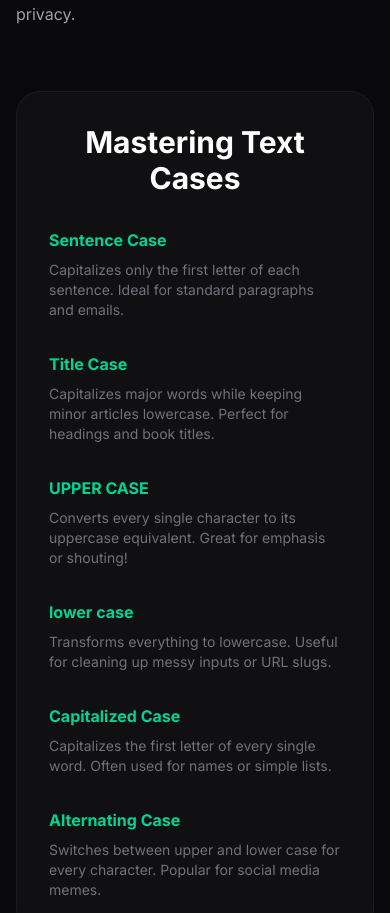
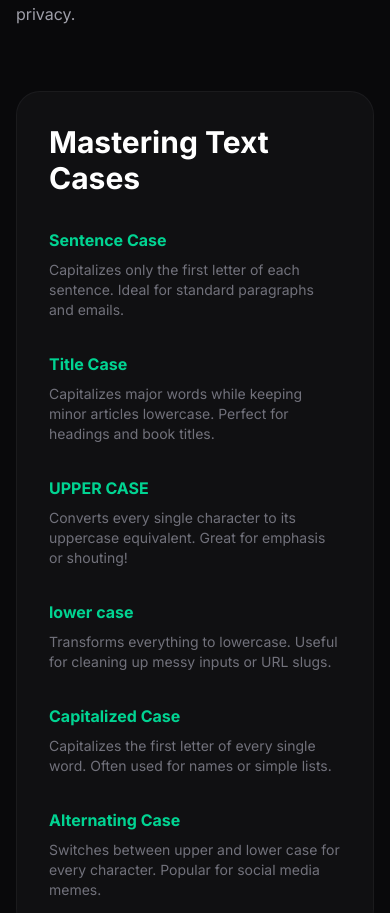
Before and after one commit to abdulazizahwan/case-converter, a React (Vite) app: page / in a window 390 px wide. Shown: the part 1749-2662 px from the top of the page. Built offline with nearby package versions, Linux system fonts and the light colour scheme.

Commit message:
fix: adjust header alignment for improved readability in the App component

```diff
--- a/src/App.tsx
+++ b/src/App.tsx
@@ -83,7 +83,7 @@
           </div>
 
           <div className="space-y-8 bg-zinc-900/50 border border-zinc-800/50 rounded-3xl p-8 md:p-12">
-            <h2 className="text-3xl font-bold text-center text-white">
+            <h2 className="text-3xl font-bold text-left md:text-center text-white">
               Mastering Text Cases
             </h2>
             <div className="grid sm:grid-cols-2 lg:grid-cols-3 gap-8">
```
